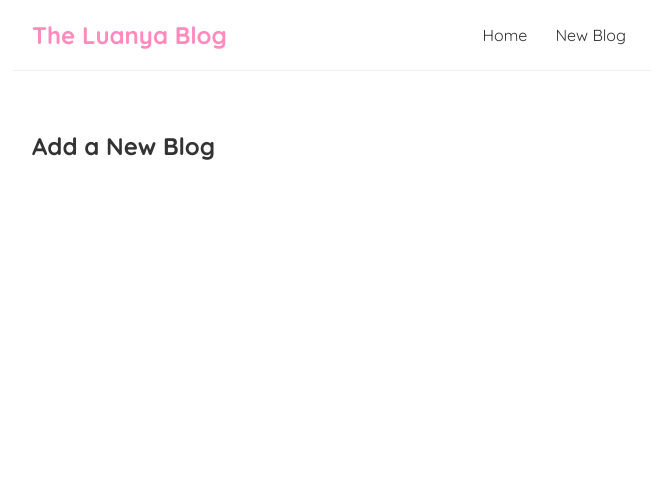
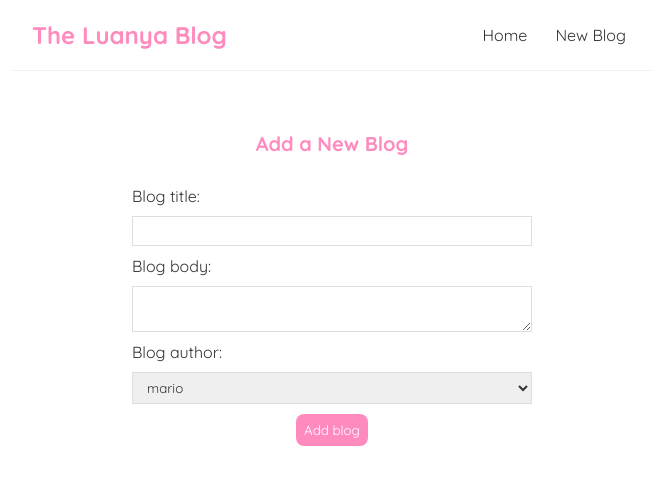
Before and after one commit to luarev/luanya-blog, a React (Create React App) app: page /create in a window 1280 px wide. Shown: the top 484 px of the page, without its empty margins (308-964 px from the left). Built offline with nearby package versions, Linux system fonts and the light colour scheme.

Commit message:
upgrade the New Blog page

```diff
--- a/src/Create.js
+++ b/src/Create.js
@@ -1,7 +1,34 @@
+import { useState } from "react";
+
 const Create = () => {
+  const [title, setTitle] = useState("");
+  const [body, setBody] = useState("");
+  const [author, setAuthor] = useState("mario");
+
   return (
     <div className="create">
       <h2>Add a New Blog</h2>
+      <form>
+        <label>Blog title:</label>
+        <input
+          type="text"
+          required
+          value={title}
+          onChange={(e) => setTitle(e.target.value)}
+        />
+        <label>Blog body:</label>
+        <textarea
+          required
+          value={body}
+          onChange={(e) => setBody(e.target.value)}
+        ></textarea>
+        <label>Blog author:</label>
+        <select value={author} onChange={(e) => setAuthor(e.target.value)}>
+          <option value="mario">mario</option>
+          <option value="yoshi">yoshi</option>
+        </select>
+        <button>Add blog</button>
+      </form>
     </div>
   );
 };
--- a/src/index.css
+++ b/src/index.css
@@ -68,3 +68,37 @@
   border-radius: 8px;
   cursor: pointer;
 }
+
+/* create new blog form */
+.create {
+  max-width: 400px;
+  margin: 0 auto;
+  text-align: center;
+}
+.create label {
+  text-align: left;
+  display: block;
+}
+.create h2 {
+  font-size: 20px;
+  color: #ff8bbe;
+  margin-bottom: 30px;
+}
+.create input,
+.create textarea,
+.create select {
+  width: 100%;
+  padding: 6px 10px;
+  margin: 10px 0;
+  border: 1px solid #ddd;
+  box-sizing: border-box;
+  display: block;
+}
+.create button {
+  background: #ff8bbe;
+  color: #fff;
+  border: 0;
+  padding: 8px;
+  border-radius: 8px;
+  cursor: pointer;
+}
```
